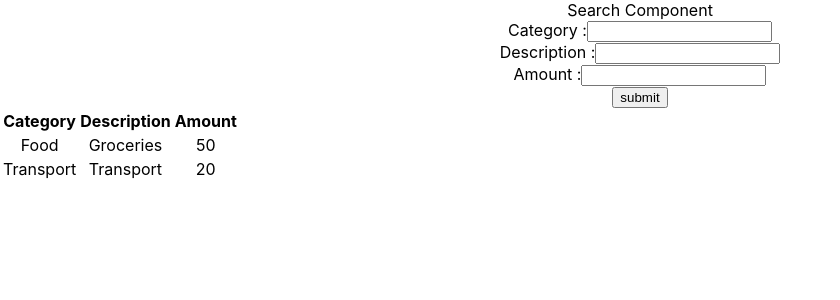
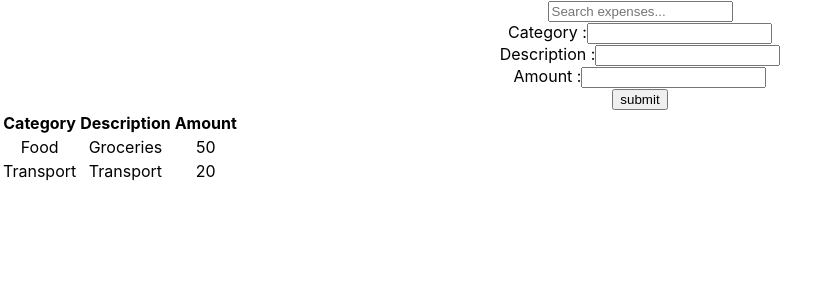
Before and after one commit to wade00000/expense-tracking, a React (Create React App) app: page / in a window 1280 px wide. Shown: the top 300 px of the page, without its empty margins (0-840 px from the left). Built offline with nearby package versions, Linux system fonts and the light colour scheme.

Commit message:
added search functionality

```diff
--- a/src/App.js
+++ b/src/App.js
@@ -6,6 +6,7 @@ import Table from './components/Table';
 import React, {useState} from 'react'
 
 function App() {
+  const [search,setSearch] = useState("")
   const [expenses,setExpenses] = useState([
     {category: 'Food' ,description: 'Groceries', amount: 50, },
     {category: 'Transport' ,description: 'Transport', amount: 20, }
@@ -14,11 +15,20 @@ function App() {
   const handleAddExpense = (newExpense) =>{
     setExpenses([...expenses,newExpense])
   }
+
+  const filteredExpenses = expenses.filter((expense) => {
+    const searched = search.toLowerCase()
+    return (
+      expense.description.toLowerCase().includes(searched) ||
+      expense.category.toLowerCase().includes(searched)
+    );
+  });
+
   return (
     <div className="App">
-     <Search/>
+     <Search search = {search} onSearchChange={setSearch}/>
      <Form onAddExpense={handleAddExpense}/>
-     <Table expenses = {expenses}/>
+     <Table expenses = {filteredExpenses}/>
     </div>
   );
 }
--- a/src/components/Search.js
+++ b/src/components/Search.js
@@ -1,5 +1,16 @@
-function Search() {
-    return <div>Search Component</div>;
+import React from "react"
+function Search({search,onSearchChange}) {
+    return (
+    <div>
+        <input
+        type = "text"
+        placeholder="Search expenses..."
+        onChange={(e)=>onSearchChange(e.target.value)}
+        value = {search}
+        />
+    </div>
+    )
+
   }
 
   export default Search;
--- a/src/components/Table.js
+++ b/src/components/Table.js
@@ -1,6 +1,7 @@
 import React from "react"
 
 function Table({expenses}) {
+
     console.log(expenses)
     return (
     <div>
```
